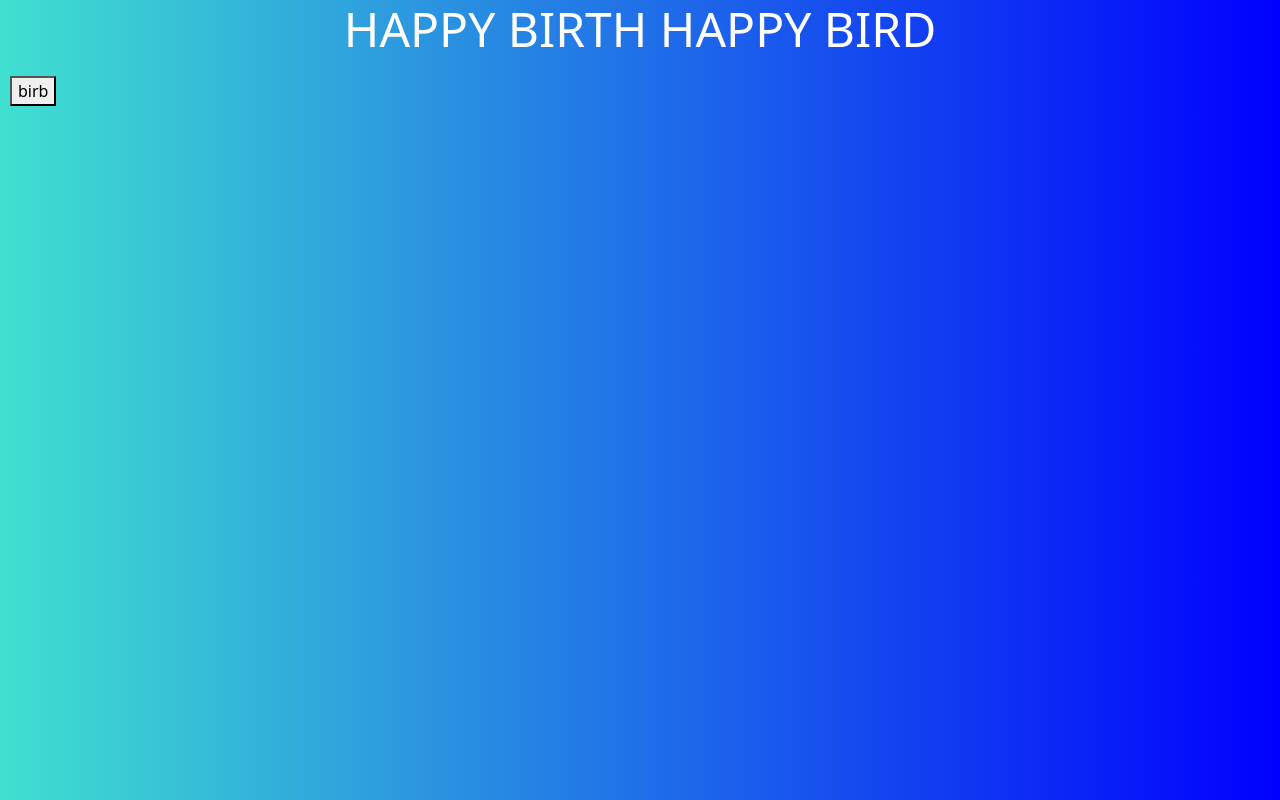
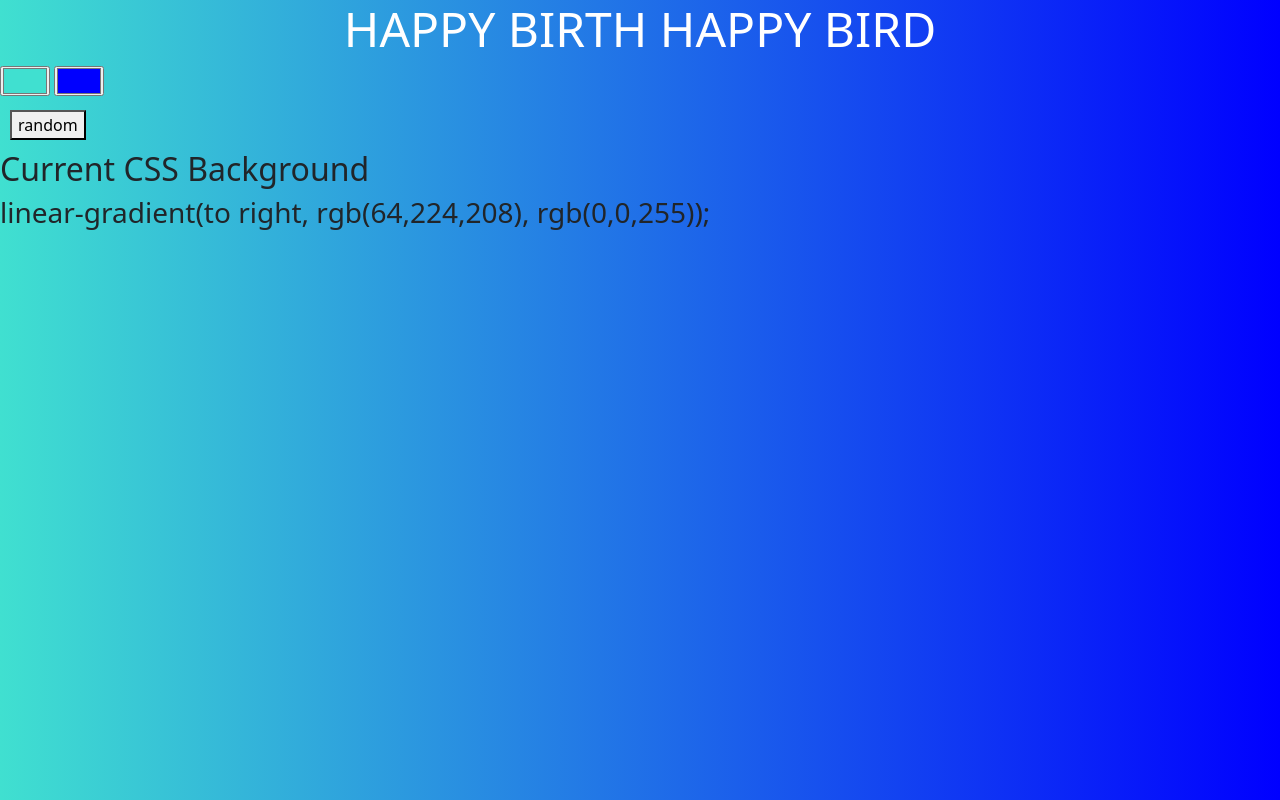
Before and after one commit to cappedd/hapbird, a plain HTML site: page index.html in a window 1280 px wide. Drawn offline with nearby package versions, Linux system fonts and the light colour scheme.

Commit message:
Update index.html

```diff
--- a/index.html
+++ b/index.html
@@ -19,7 +19,12 @@
 </head>
 <body id="gradient">
   <h1>happy birth happy bird</h1>
-  <button class="button">birb</button>
-  <script type="text/javascript" src="script.js"></script>
+  <input class="color1" type="color" name="color1" value=#40E0D0>
+	<input class="color2" type="color" name="color2" value=#0000FF>
+	<br>
+	<button class="button">random</button></h2>
+	<h2>Current CSS Background</h2>
+	<h3>linear-gradient(to right, rgb(64,224,208), rgb(0,0,255));</h3>
+	<script type="text/javascript" src="script.js"></script>
 </body>
 </html>
```
